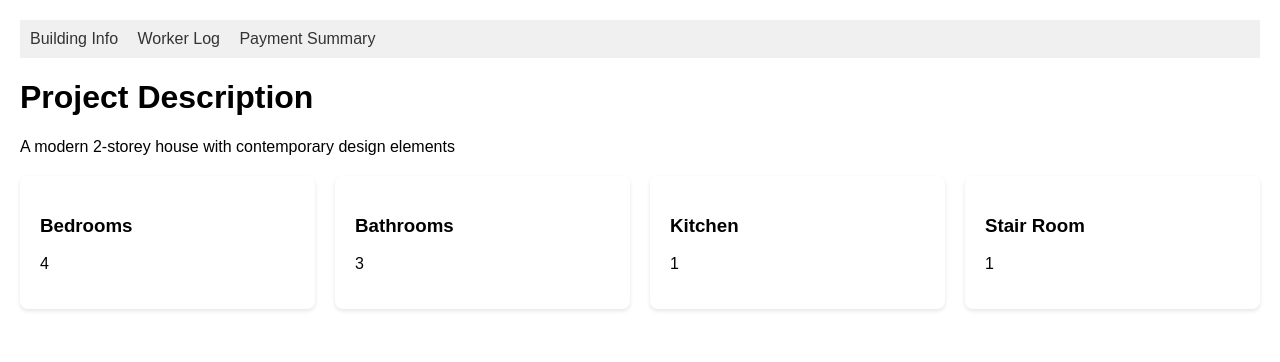
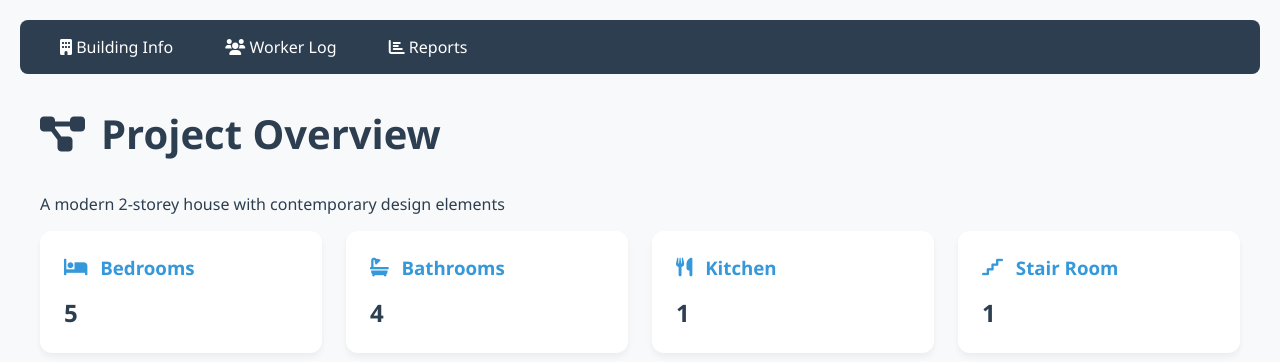
Before and after one commit to Shajim-Hossain/Construction-process, a plain HTML site: page building-info.html in a window 1280 px wide. Drawn offline with Linux system fonts and the light colour scheme; sample sign-in values are in the browser's storage.

Commit message:
Update building-info.html

```diff
--- a/building-info.html
+++ b/building-info.html
@@ -2,41 +2,131 @@
 <html>
 <head>
     <title>Building Info</title>
-    <link rel="stylesheet" href="styles.css">
+    <link rel="stylesheet" href="https://cdnjs.cloudflare.com/ajax/libs/font-awesome/6.0.0/css/all.min.css">
+    <meta name="viewport" content="width=device-width, initial-scale=1.0">
+    <style>
+        /* Embedded Styles */
+        body {
+            font-family: 'Segoe UI', system-ui, -apple-system, sans-serif;
+            background: #f8f9fa;
+            margin: 0;
+            padding: 20px;
+            color: #2c3e50;
+        }
+
+        nav {
+            background: #2c3e50;
+            padding: 1rem;
+            margin-bottom: 2rem;
+            border-radius: 8px;
+        }
+
+        nav a {
+            color: white;
+            text-decoration: none;
+            margin: 0 1.5rem;
+            font-weight: 500;
+            transition: color 0.3s ease;
+        }
+
+        nav a:hover {
+            color: #3498db;
+        }
+
+        .container {
+            max-width: 1200px;
+            margin: 0 auto;
+        }
+
+        h1 {
+            font-size: 2.5rem;
+            margin-bottom: 2rem;
+            display: flex;
+            align-items: center;
+            gap: 1rem;
+        }
+
+        .card-container {
+            display: grid;
+            grid-template-columns: repeat(auto-fit, minmax(250px, 1fr));
+            gap: 1.5rem;
+        }
+
+        .card {
+            background: white;
+            padding: 1.5rem;
+            border-radius: 12px;
+            box-shadow: 0 4px 6px rgba(0,0,0,0.05);
+            transition: transform 0.3s ease;
+        }
+
+        .card:hover {
+            transform: translateY(-5px);
+        }
+
+        .card h3 {
+            color: #3498db;
+            margin: 0 0 1rem 0;
+            display: flex;
+            align-items: center;
+            gap: 0.8rem;
+        }
+
+        .card p {
+            font-size: 1.5rem;
+            font-weight: bold;
+            margin: 0;
+        }
+
+        @media (max-width: 768px) {
+            h1 {
+                font-size: 2rem;
+            }
+
+            nav a {
+                display: block;
+                margin: 0.5rem;
+                text-align: center;
+            }
+
+            .card-container {
+                grid-template-columns: 1fr;
+            }
+        }
+    </style>
 </head>
 <body>
     <nav>
-        <a href="building-info.html">Building Info</a>
-        <a href="worker-log.html">Worker Log</a>
-        <a href="payment-summary.html">Payment Summary</a>
+        <a href="building-info.html"><i class="fas fa-building"></i> Building Info</a>
+        <a href="worker-log.html"><i class="fas fa-users"></i> Worker Log</a>
+        <a href="payment-summary.html"><i class="fas fa-chart-bar"></i> Reports</a>
     </nav>
 
     <div class="container">
-        <h1>Project Description</h1>
-        <p>A modern 2-storey house with contemporary design elements</p>
+        <h1><i class="fas fa-project-diagram"></i> Project Overview</h1>
+        <p class="project-description">A modern 2-storey house with contemporary design elements</p>
 
         <div class="card-container">
             <div class="card">
-                <h3>Bedrooms</h3>
+                <h3><i class="fas fa-bed"></i> Bedrooms</h3>
+                <p>5</p>
+            </div>
+            <div class="card">
+                <h3><i class="fas fa-bath"></i> Bathrooms</h3>
                 <p>4</p>
             </div>
             <div class="card">
-                <h3>Bathrooms</h3>
-                <p>3</p>
-            </div>
-            <div class="card">
-                <h3>Kitchen</h3>
+                <h3><i class="fas fa-utensils"></i> Kitchen</h3>
                 <p>1</p>
             </div>
             <div class="card">
-                <h3>Stair Room</h3>
+                <h3><i class="fas fa-stairs"></i> Stair Room</h3>
                 <p>1</p>
             </div>
         </div>
     </div>
 
     <script>
-        // Authentication check
         if (!localStorage.getItem('authenticated')) {
             window.location.href = 'index.html';
         }
```
